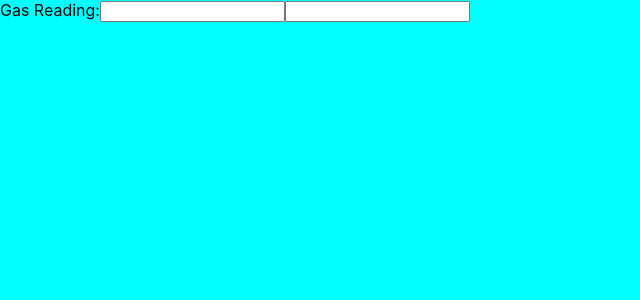
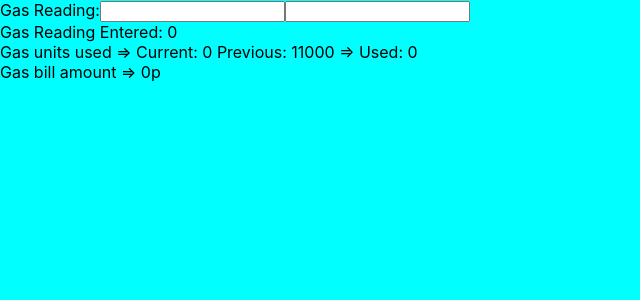
Before and after one commit to ykencw/shine-energy, a React (Create React App) app: page / in a window 1280 px wide. Shown: the top 300 px of the page, without its empty margins (0-640 px from the left). Built offline with nearby package versions, Linux system fonts and the light colour scheme.

Commit message:
Add gas used and gas bill calculations

```diff
--- a/src/App.js
+++ b/src/App.js
@@ -5,7 +5,7 @@ class App extends React.Component  {
   constructor(props) {
     super(props)
     this.state = {
-      readings: {}
+      readings: { gas: 0, gasUsed: 0, gasBill: 0 }
     };
   }
 
@@ -14,9 +14,12 @@ class App extends React.Component  {
   }
 
   handleInput = event => {
+    const reading = event.target.value;
     this.setState(() => ({
       readings: {
-        gas: event.target.value
+        gas: reading,
+        gasUsed: reading - 11000,
+        gasBill: (100 * 10) + ((reading - 11000 )* 20)
       }
     }));
   }
@@ -26,8 +29,12 @@ class App extends React.Component  {
       <div className="App">
         <label for='gas'>Gas Reading:</label>
         <input name='gas' type='number'
-          onChange={this.handleInput} />
+          onChange={e => this.handleInput(e)} />
         <input type='number' />
+
+        <div>Gas Reading Entered: {this.state.readings.gas}</div>
+        <div>Gas units used => Current: {this.state.readings.gas} Previous: 11000 => Used: {this.state.readings.gasUsed}</div>
+        <div>Gas bill amount => {this.state.readings.gasBill}p</div>
       </div>
     );
   }
```
